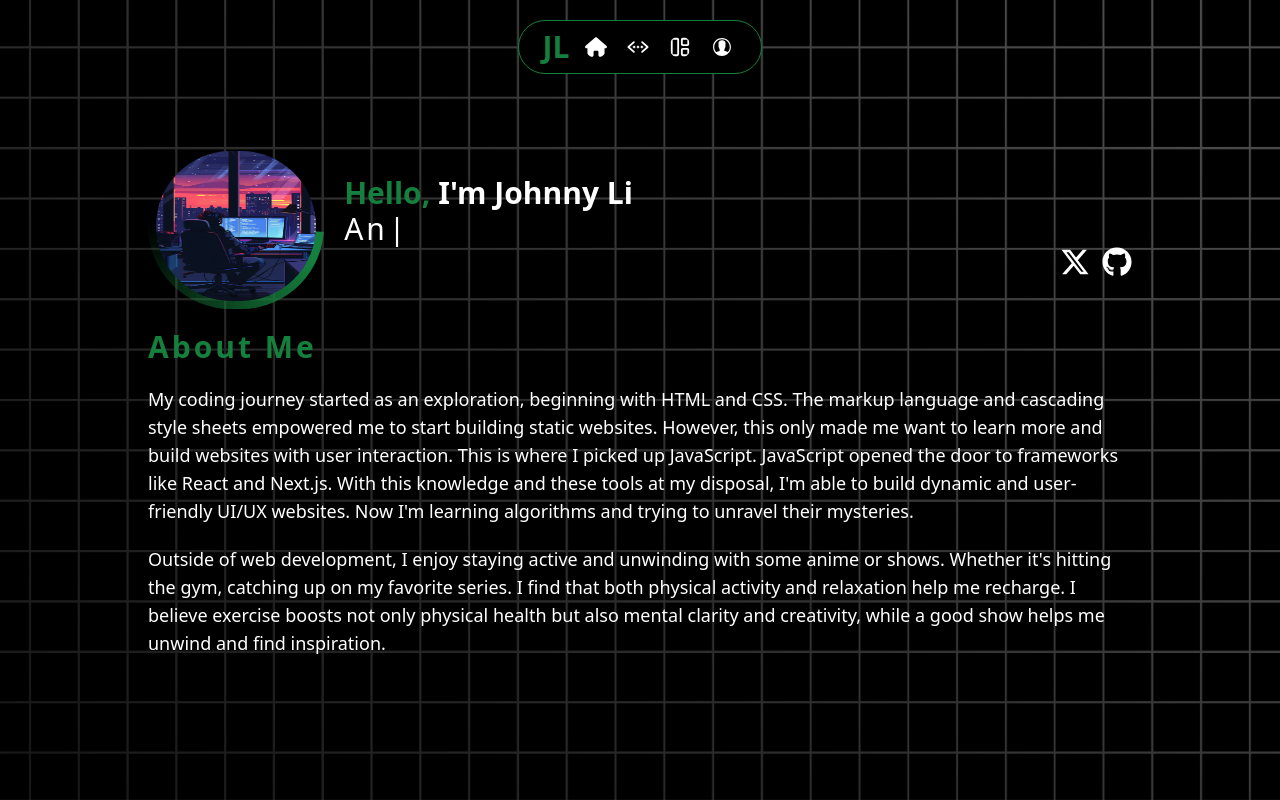
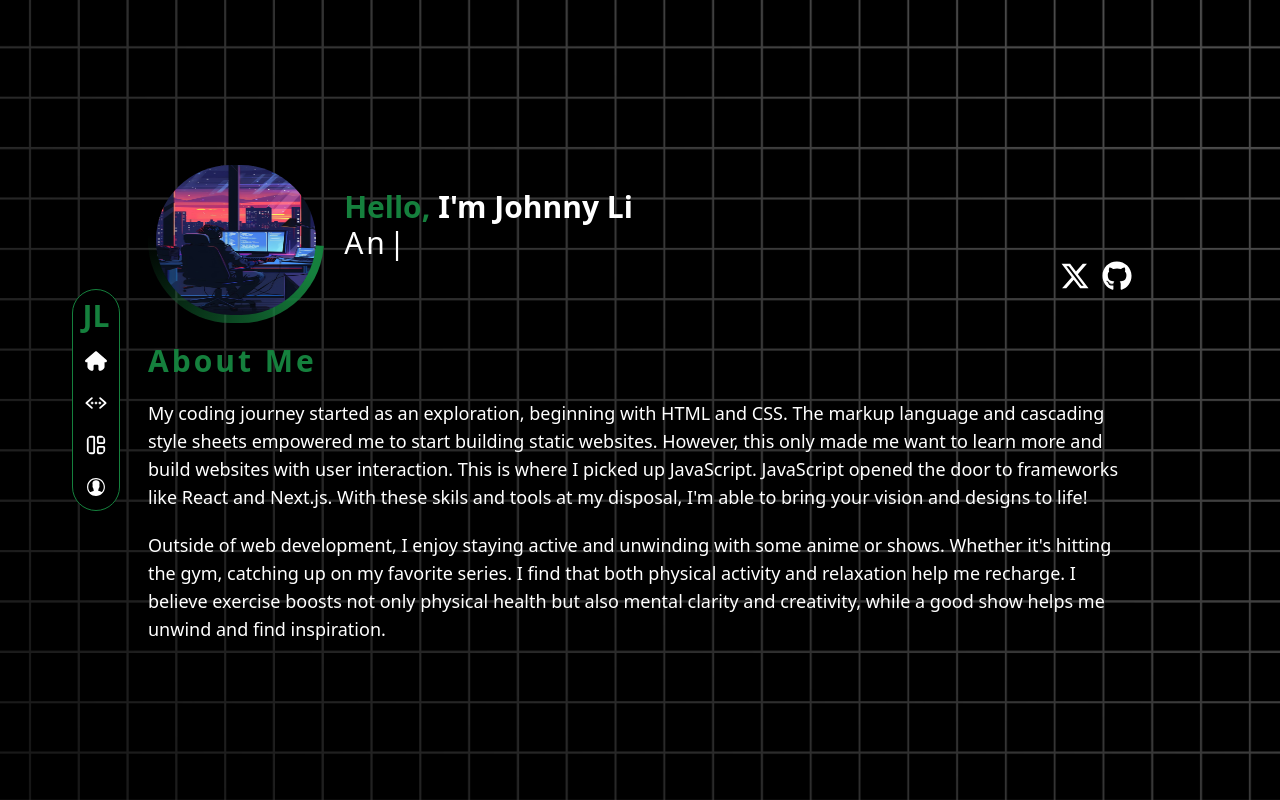
Before and after one commit to j0hnnyli/new-portfolio, a Next.js app: page / in a window 1280 px wide. Built offline with nearby package versions, Linux system fonts and the light colour scheme.

Commit message:
Update : Moved The Navbar Position (#24)
* fixed deployment image optimization problem

* cleaned up layout file for

* update the x link

* fixed bg  UI problem

* moved the navbar for medium and bigger screens

```diff
--- a/app/layout.tsx
+++ b/app/layout.tsx
@@ -35,9 +35,8 @@ export default function RootLayout({
   return (
     <html lang="en">
       <body
-        className={`${geistSans.variable} ${geistMono.variable} antialiased relative md:flex md:justify-center md:items-center md:h-screen`}
+        className={`${geistSans.variable} ${geistMono.variable} antialiased relative md:flex md:justify-center md:items-center h-screen`}
       >
-        <Navbar />
         <MediaNavbar/>
         <Image
           src='/gridBG.jpg'
@@ -47,7 +46,8 @@ export default function RootLayout({
           priority
           className="brightness-50 h-full w-full fixed object-cover"
         />
-        <main className="relative z-30 max-w-[1500px] md:w-[90%] lg:w-[80%] mx-auto pt-20 md:pt-0">
+        <main className="relative z-30 max-w-[1500px] md:w-[80%] mx-auto pt-20 md:pt-0">
+          <Navbar />
           {children}
         </main>
 
--- a/app/page.tsx
+++ b/app/page.tsx
@@ -49,7 +49,7 @@ export default function Home() {
       <div className="w-full mt-5">
         <h2 className="text-3xl text-primary_green font-bold tracking-widest">About Me</h2>
         <p className="text-white my-5 text-lg">
-          My coding journey started as an exploration, beginning with HTML and CSS. The markup language and cascading style sheets empowered me to start building static websites. However, this only made me want to learn more and build websites with user interaction. This is where I picked up JavaScript. JavaScript opened the door to frameworks like React and Next.js. With this knowledge and these tools at my disposal, I&apos;m able to build dynamic and user-friendly UI/UX websites. Now I&apos;m learning algorithms and trying to unravel their mysteries.
+          My coding journey started as an exploration, beginning with HTML and CSS. The markup language and cascading style sheets empowered me to start building static websites. However, this only made me want to learn more and build websites with user interaction. This is where I picked up JavaScript. JavaScript opened the door to frameworks like React and Next.js. With these skils and tools at my disposal, I&apos;m able to bring your vision and designs to life!
         </p>
         <p className="text-white text-lg">
           Outside of web development, I enjoy staying active and unwinding with some anime or shows. Whether it&apos;s hitting the gym, catching up on my favorite series. I find that both physical activity and relaxation help me recharge. I believe exercise boosts not only physical health but also mental clarity and creativity, while a good show helps me unwind and find inspiration.
--- a/components/HoverTip.tsx
+++ b/components/HoverTip.tsx
@@ -18,7 +18,7 @@ const HoverTip = ({ tip, children } : Props) => {
         <TooltipTrigger>
           {children}
         </TooltipTrigger>
-        <TooltipContent>
+        <TooltipContent side='right'>
           <p>{tip}</p>
         </TooltipContent>
       </Tooltip>
--- a/components/Navbar.tsx
+++ b/components/Navbar.tsx
@@ -8,8 +8,8 @@ import HoverTip from './HoverTip';
 
 const Navbar = () => {
   return (
-    <div className='hidden fixed top-5 z-50 md:flex items-center justify-center w-full'>
-      <nav className='flex items-center gap-3 text-white  py-2 px-6 border border-primary_green rounded-full mx-auto bg-black'>
+    <div className='hidden absolute -left-14 bottom-1/2 transform translate-y-1/2 z-50 md:inline'>
+      <nav className='flex flex-col items-center gap-3 text-white  p-2 border border-primary_green rounded-full mx-auto bg-black'>
         <h2 className='text-3xl font-bold text-primary_green'>JL</h2>
         <HoverTip
           tip='Home'
```
